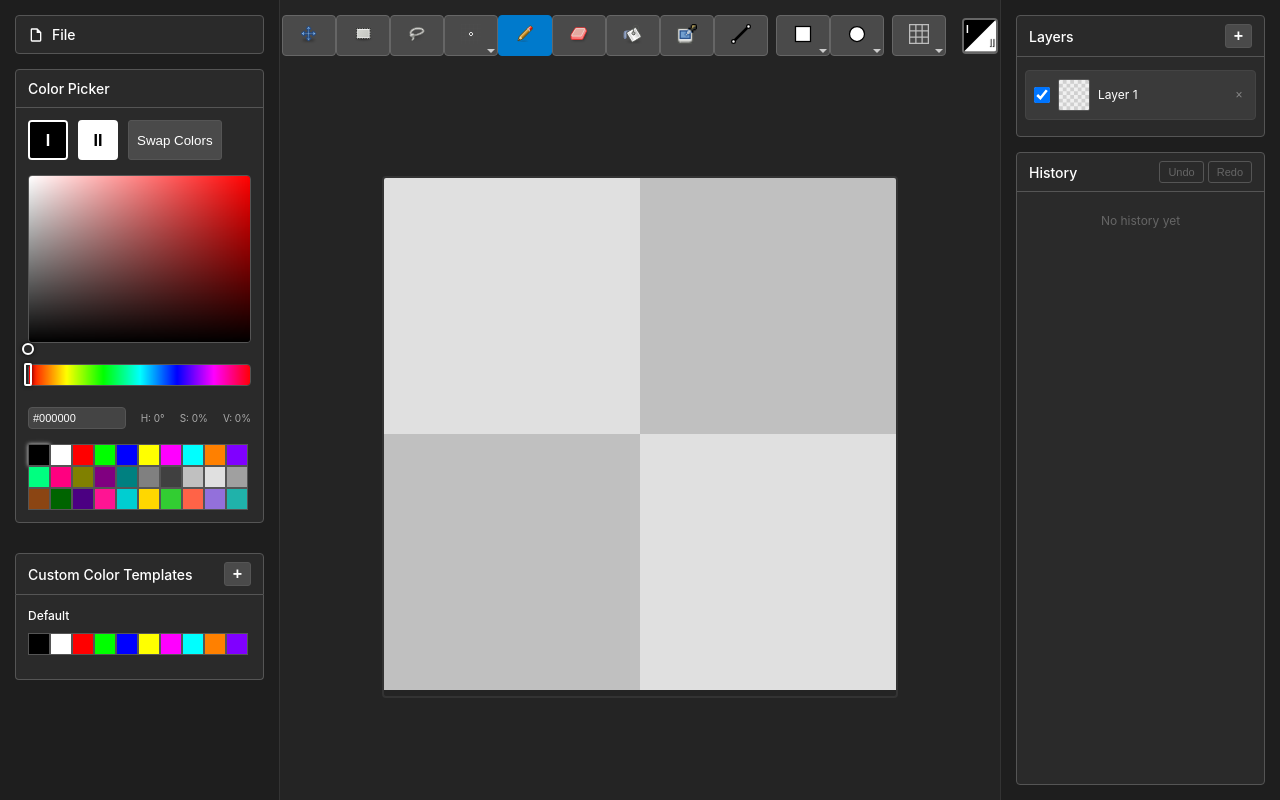
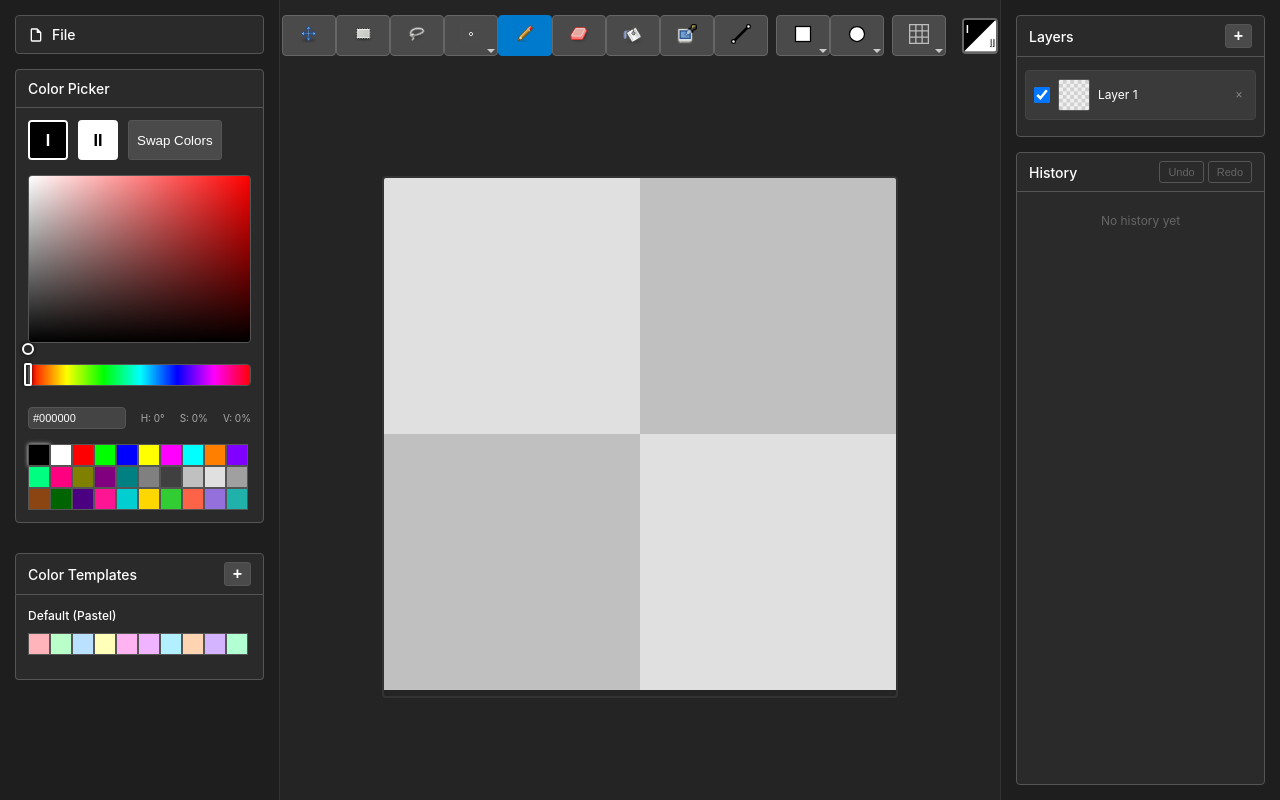
Before and after one commit to YamesYamerson/spritemaker, a React (Vite) app: page / in a window 1280 px wide. Built offline with nearby package versions, Linux system fonts and the light colour scheme.

Commit message:
feat: color template
Updated gui and made defualt custom template pastel because I LIKE PASTELS OK ITS NOT GAY

```diff
--- a/src/components/CustomColorTemplatePicker.tsx
+++ b/src/components/CustomColorTemplatePicker.tsx
@@ -17,15 +17,14 @@ const CustomColorTemplatePicker: React.FC<CustomColorTemplatePickerProps> = ({
   const [templates, setTemplates] = useState<CustomColorTemplate[]>([])
   const [isCreating, setIsCreating] = useState(false)
   const [newTemplateName, setNewTemplateName] = useState('')
-  const [newTemplateColors, setNewTemplateColors] = useState<Color[]>([])
 
-  // Default template with 10 colors
+  // Default template with 10 pastel colors (because pastels are fun!)
   const defaultTemplate: CustomColorTemplate = {
     id: 'default',
-    name: 'Default',
+    name: 'Default (Pastel)',
     colors: [
-      '#000000', '#ffffff', '#ff0000', '#00ff00', '#0000ff',
-      '#ffff00', '#ff00ff', '#00ffff', '#ff8000', '#8000ff'
+      '#ffb3ba', '#baffc9', '#bae1ff', '#ffffba', '#ffb3f0',
+      '#f0b3ff', '#b3f0ff', '#ffd4b3', '#d4b3ff', '#b3ffd4'
     ]
   }
 
@@ -48,17 +47,16 @@ const CustomColorTemplatePicker: React.FC<CustomColorTemplatePickerProps> = ({
   }, [templates])
 
   const handleCreateTemplate = () => {
-    if (newTemplateName.trim() && newTemplateColors.length === 10) {
+    if (newTemplateName.trim()) {
       const newTemplate: CustomColorTemplate = {
         id: Date.now().toString(),
         name: newTemplateName.trim(),
-        colors: [...newTemplateColors]
+        colors: [...defaultTemplate.colors] // Copy default colors
       }
 
       setTemplates(prev => [...prev, newTemplate])
       setIsCreating(false)
       setNewTemplateName('')
-      setNewTemplateColors([])
     }
   }
 
@@ -66,15 +64,7 @@ const CustomColorTemplatePicker: React.FC<CustomColorTemplatePickerProps> = ({
     setTemplates(prev => prev.filter(t => t.id !== templateId))
   }
 
-  const handleAddColorToNewTemplate = (color: Color) => {
-    if (newTemplateColors.length < 10) {
-      setNewTemplateColors(prev => [...prev, color])
-    }
-  }
 
-  const handleRemoveColorFromNewTemplate = (index: number) => {
-    setNewTemplateColors(prev => prev.filter((_, i) => i !== index))
-  }
 
   const handleColorClick = (color: Color) => {
     onColorSelect(color)
@@ -103,9 +93,9 @@ const CustomColorTemplatePicker: React.FC<CustomColorTemplatePickerProps> = ({
         borderTopLeftRadius: '4px',
         borderTopRightRadius: '4px'
       }}>
-        <span style={{ color: '#fff', fontSize: '14px', fontWeight: '500' }}>
-          Custom Color Templates
-        </span>
+                  <span style={{ color: '#fff', fontSize: '14px', fontWeight: '500' }}>
+            Color Templates
+          </span>
         <button
           onClick={() => setIsCreating(true)}
           style={{
@@ -169,61 +159,14 @@ const CustomColorTemplatePicker: React.FC<CustomColorTemplatePickerProps> = ({
               </div>
 
               <div style={{
-                display: 'grid',
-                gridTemplateColumns: 'repeat(10, 22px)',
-                gap: '0px',
-                marginBottom: '8px'
-              }}>
-                {Array.from({ length: 10 }, (_, i) => (
-                  <div
-                    key={i}
-                    style={{
-                      width: '22px',
-                      height: '22px',
-                      backgroundColor: newTemplateColors[i] || '#333',
-                      border: '1px solid #555',
-                      borderRadius: '0px',
-                      cursor: 'pointer',
-                      position: 'relative'
-                    }}
-                    onClick={() => {
-                      if (newTemplateColors[i]) {
-                        handleRemoveColorFromNewTemplate(i)
-                      }
-                    }}
-                  >
-                    {newTemplateColors[i] && (
-                      <div style={{
-                        position: 'absolute',
-                        top: '2px',
-                        right: '2px',
-                        width: '8px',
-                        height: '8px',
-                        backgroundColor: '#ff0000',
-                        borderRadius: '50%',
-                        fontSize: '6px',
-                        display: 'flex',
-                        alignItems: 'center',
-                        justifyContent: 'center',
-                        color: '#fff'
-                      }}>
-                        ×
-                      </div>
-                    )}
-                  </div>
-                ))}
-              </div>
-
-              <div style={{
                 display: 'flex',
                 gap: '8px',
-                justifyContent: 'space-between'
+                justifyContent: 'flex-end'
               }}>
                 <button
                   onClick={() => {
                     setIsCreating(false)
                     setNewTemplateName('')
-                    setNewTemplateColors([])
                   }}
                   style={{
                     padding: '4px 8px',
@@ -239,14 +182,14 @@ const CustomColorTemplatePicker: React.FC<CustomColorTemplatePickerProps> = ({
                 </button>
                 <button
                   onClick={handleCreateTemplate}
-                  disabled={newTemplateName.trim().length === 0 || newTemplateColors.length !== 10}
+                  disabled={newTemplateName.trim().length === 0}
                   style={{
                     padding: '4px 8px',
-                    backgroundColor: newTemplateName.trim().length > 0 && newTemplateColors.length === 10 ? '#4a4a4a' : '#2a2a2a',
+                    backgroundColor: newTemplateName.trim().length > 0 ? '#4a4a4a' : '#2a2a2a',
                     border: '1px solid #555',
                     borderRadius: '3px',
-                    color: newTemplateName.trim().length > 0 && newTemplateColors.length === 10 ? '#fff' : '#666',
-                    cursor: newTemplateName.trim().length > 0 && newTemplateColors.length === 10 ? 'pointer' : 'not-allowed',
+                    color: newTemplateName.trim().length > 0 ? '#fff' : '#666',
+                    cursor: newTemplateName.trim().length > 0 ? 'pointer' : 'not-allowed',
                     fontSize: '11px'
                   }}
                 >
@@ -320,46 +263,7 @@ const CustomColorTemplatePicker: React.FC<CustomColorTemplatePickerProps> = ({
                 ))}
               </div>
 
-              {/* Add Colors Button (only show when creating) */}
-              {isCreating && template.id === 'default' && (
-                <div style={{
-                  marginTop: '8px',
-                  padding: '8px',
-                  backgroundColor: '#444',
-                  border: '1px solid #555',
-                  borderRadius: '4px'
-                }}>
-                  <div style={{
-                    color: '#aaa',
-                    fontSize: '10px',
-                    marginBottom: '4px'
-                  }}>
-                    Click colors to add to new template:
-                  </div>
-                  <div style={{
-                    display: 'grid',
-                    gridTemplateColumns: 'repeat(10, 22px)',
-                    gap: '0px'
-                  }}>
-                    {template.colors.map((color, index) => (
-                      <div
-                        key={index}
-                        onClick={() => handleAddColorToNewTemplate(color)}
-                        style={{
-                          width: '22px',
-                          height: '22px',
-                          backgroundColor: color,
-                          border: '1px solid #555',
-                          borderRadius: '0px',
-                          cursor: 'pointer',
-                          position: 'relative',
-                          opacity: newTemplateColors.includes(color) ? 0.5 : 1
-                        }}
-                      />
-                    ))}
-                  </div>
-                </div>
-              )}
+
             </div>
           ))}
         </div>
```
Also changed, not shown: 1 other file (tests, documents, lock files or other folders).
